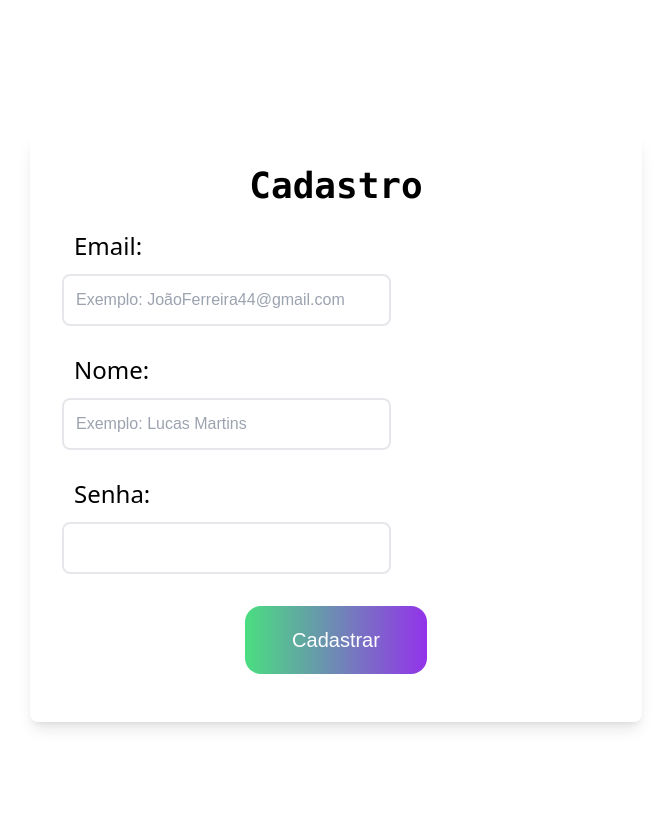
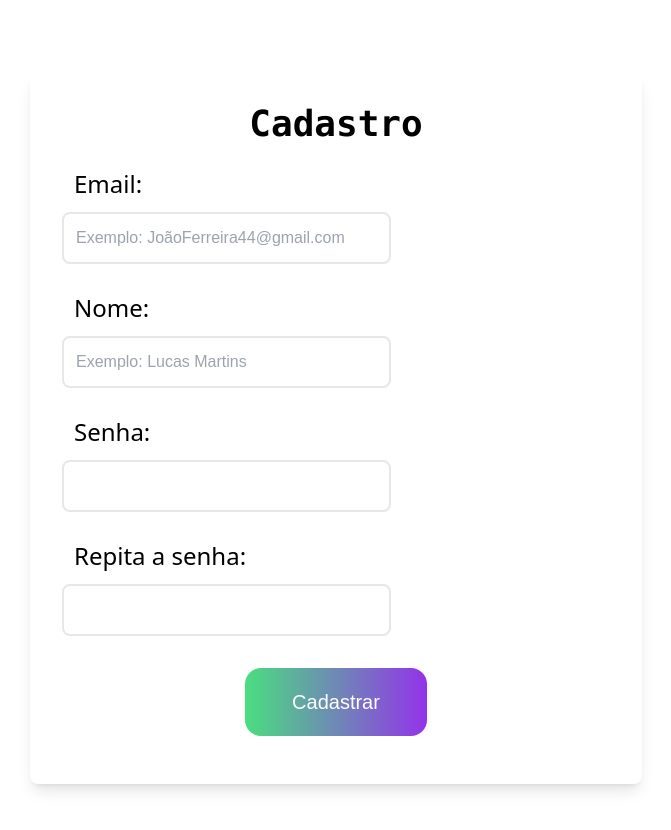
Before and after one commit to Perazzojoao/Bookstore, a Next.js app: page /register in a window 1280 px wide. Shown: the top 830 px of the page, without its empty margins (304-975 px from the left). Built offline with nearby package versions, Linux system fonts and the light colour scheme.

Commit message:
Adição do campo de confirmação da senha

```diff
--- a/src/components/Cadastro/Registro.tsx
+++ b/src/components/Cadastro/Registro.tsx
@@ -31,6 +31,14 @@ export function Registro() {
                     required
                 />
 
+                <label htmlFor="senha2" className="block m-3  text-2xl font-sans text-black">Repita a senha:</label>
+                <input
+                    type="password"
+                    id="senha2"
+                    className="border-2 p-3 mb-4 w-3/5 focus:outline-none focus:border-purple-800 text-black rounded-lg"
+                    required
+                />
+
                 <div className="flex justify-center">
                     <button type="submit" className="bg-gradient-to-r from-green-400 to-purple-600 text-white rounded-2xl m-4 p-5  w-1/3 max-w-xs text-xl">Cadastrar</button>
                 </div>
```
